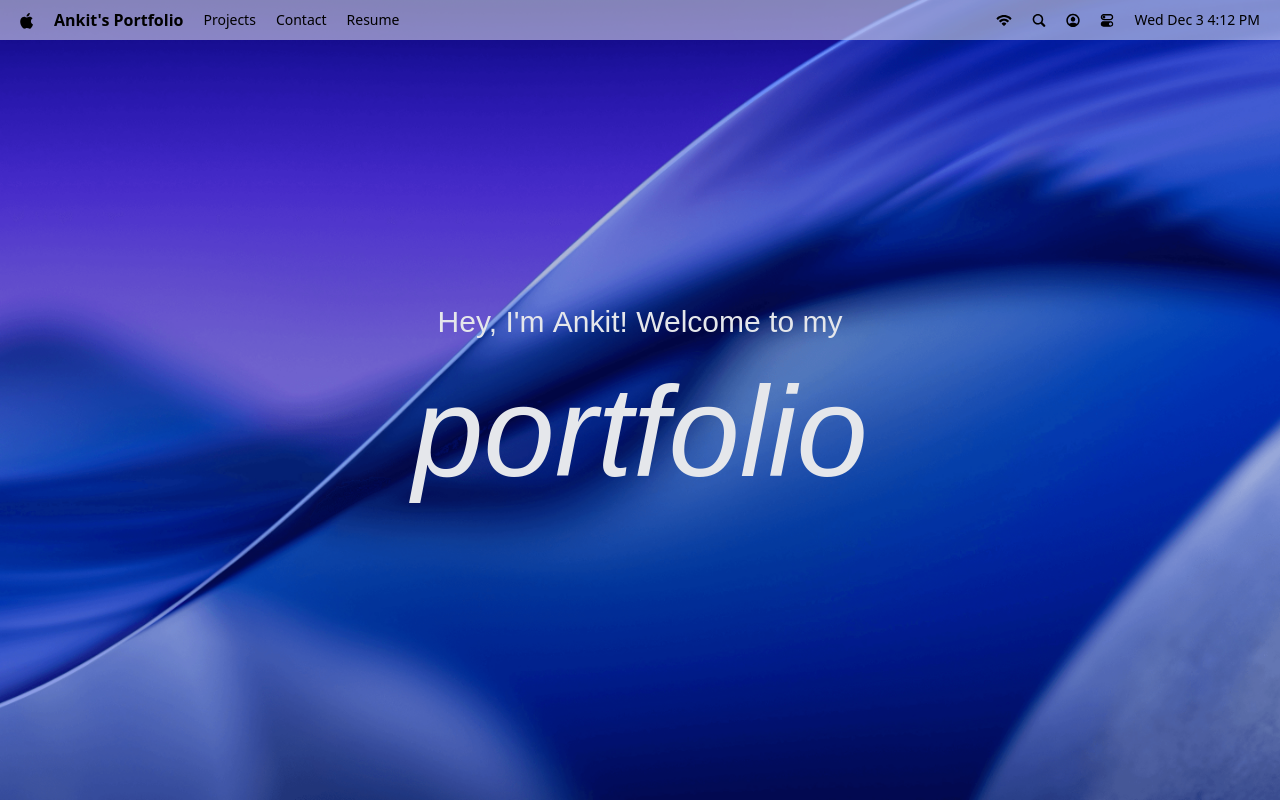
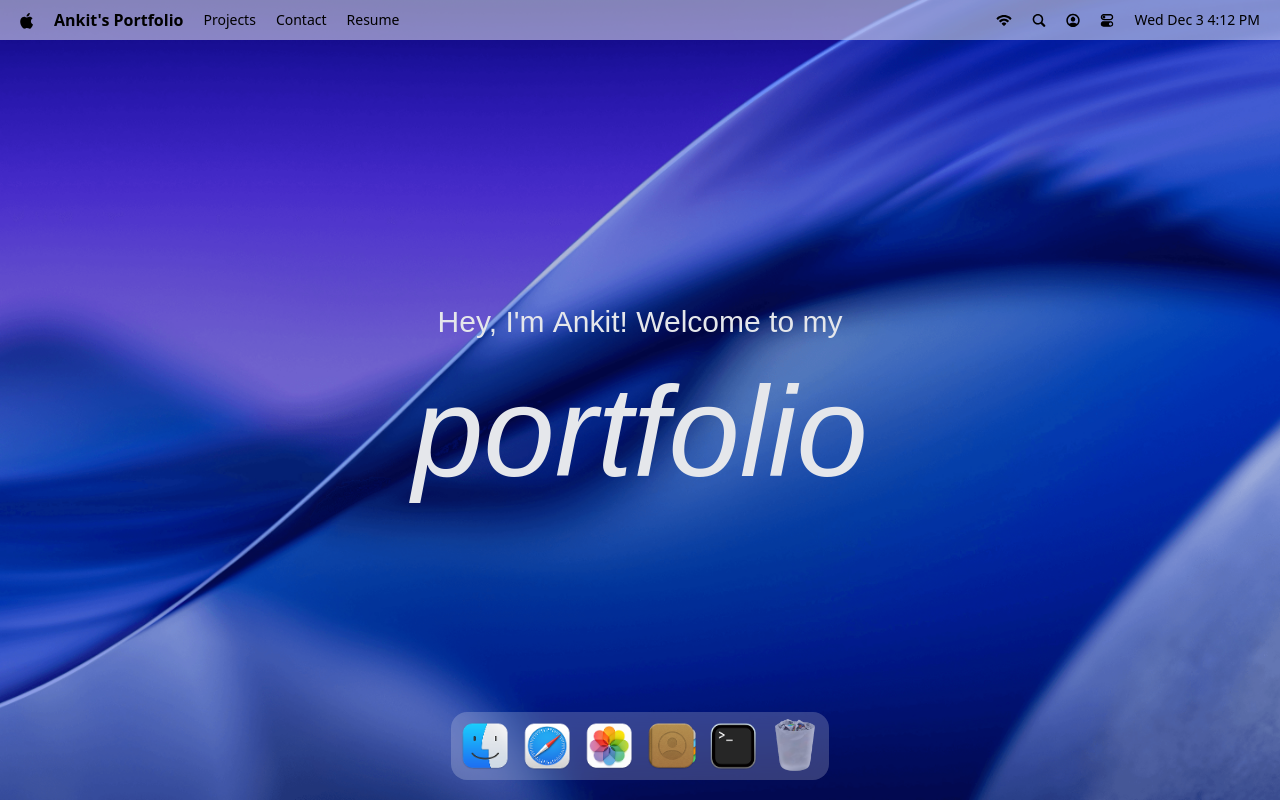
Before and after one commit to AnkitBhatnagar26/MacOS_Portfolio, a React (Vite) app: page / in a window 1280 px wide. Built offline with nearby package versions, Linux system fonts and the light colour scheme; a web font is replaced by a local one.

Commit message:
implement dock

```diff
--- a/package.json
+++ b/package.json
@@ -17,6 +17,7 @@
     "lucide-react": "^0.555.0",
     "react": "^19.2.0",
     "react-dom": "^19.2.0",
+    "react-tooltip": "^5.30.0",
     "tailwindcss": "^4.1.17"
   },
   "devDependencies": {
--- a/src/App.tsx
+++ b/src/App.tsx
@@ -1,10 +1,11 @@
-import { Navbar, Welcome } from "#components";
+import { Dock, Navbar, Welcome } from "#components";
 
 const App = () => {
   return (
     <div>
       <Navbar />
       <Welcome />
+      <Dock />
     </div>
   );
 };
--- /dev/null
+++ b/src/components/Dock.tsx
@@ -0,0 +1,106 @@
+import { dockApps } from "#constants";
+import { useGSAP } from "@gsap/react";
+import gsap from "gsap";
+import { useRef } from "react";
+import { Tooltip } from "react-tooltip";
+
+type DockApp = {
+  id: string;
+  name: string;
+  icon: string;
+  canOpen: boolean;
+};
+
+const Dock = () => {
+  const dockRef = useRef<HTMLDivElement | null>(null);
+
+  useGSAP(() => {
+    const dock = dockRef.current;
+    if (!dock) return;
+
+    const icons = dock.querySelectorAll<HTMLButtonElement>(".dock-icon");
+
+    const animateIcons = (mouseX: number) => {
+      const { left } = dock.getBoundingClientRect();
+
+      icons.forEach((icon) => {
+        const { left: iconLeft, width } = icon.getBoundingClientRect();
+
+        const center = iconLeft - left + width / 2;
+        const distance = Math.abs(mouseX - center);
+
+        const intensity = Math.exp(-(distance ** 2.5) / 20000);
+
+        gsap.to(icon, {
+          scale: 1 + 0.25 * intensity,
+          y: -15 * intensity,
+          duration: 0.2,
+          ease: "power1.out",
+        });
+      });
+    };
+
+    const handleMouseMove = (e: MouseEvent) => {
+      const { left } = dock.getBoundingClientRect();
+
+      animateIcons(e.clientX - left);
+    };
+
+    const resetIcons = () => {
+      icons.forEach((icon) =>
+        gsap.to(icon, {
+          scale: 1,
+          y: 0,
+          duration: 0.3,
+          ease: "power1.out",
+        })
+      );
+    };
+
+    dock.addEventListener("mousemove", handleMouseMove);
+    dock.addEventListener("mouseleave", resetIcons);
+
+    return () => {
+      dock.removeEventListener("mousemove", handleMouseMove);
+      dock.removeEventListener("mouseleave", resetIcons);
+    };
+  }, []);
+
+  const toggleApp = (app: {
+    id: DockApp["id"];
+    canOpen: DockApp["canOpen"];
+  }) => {
+    // implement later
+  };
+
+  return (
+    <section id="dock">
+      <div ref={dockRef} className="dock-container">
+        {dockApps.map(({ id, name, icon, canOpen }) => (
+          <div key={id} className="relative flex justify-center">
+            <button
+              type="button"
+              className="dock-icon"
+              aria-label={name}
+              data-tooltip-id="dock-tooltip"
+              data-tooltip-content={name}
+              data-tooltop-delay-show={150}
+              disabled={!canOpen}
+              onClick={() => toggleApp({ id, canOpen })}
+            >
+              <img
+                src={`/images/${icon}`}
+                alt={name}
+                loading="lazy"
+                className={canOpen ? "" : "opacity-60"}
+              />
+            </button>
+          </div>
+        ))}
+        <Tooltip id="dock-tooltip" place="top" className="tooltip" />
+      </div>
+    </section>
+  );
+};
+
+export default Dock;
--- a/src/components/Welcome.tsx
+++ b/src/components/Welcome.tsx
@@ -92,7 +92,7 @@
       </h1>
 
       <div className="small-screen">
-        <p>This Portfolio is designed for desktop/tabled screens only.</p>
+        <p>This Portfolio is designed for desktop/tablet screens only.</p>
       </div>
     </section>
   );
--- a/src/components/index.ts
+++ b/src/components/index.ts
@@ -1,4 +1,5 @@
 import Welcome from "#components/Welcome";
 import Navbar from "#components/Navbar";
+import Dock from "#components/Dock";
 
-export { Welcome, Navbar };
+export { Welcome, Navbar, Dock };
```
Also changed, not shown: 1 other file (tests, documents, lock files or other folders).
